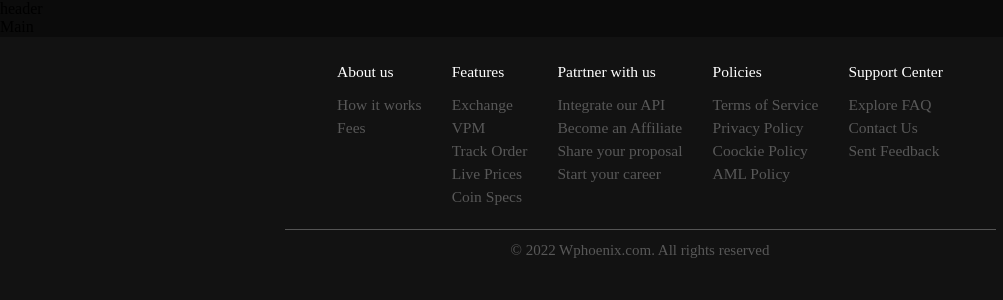
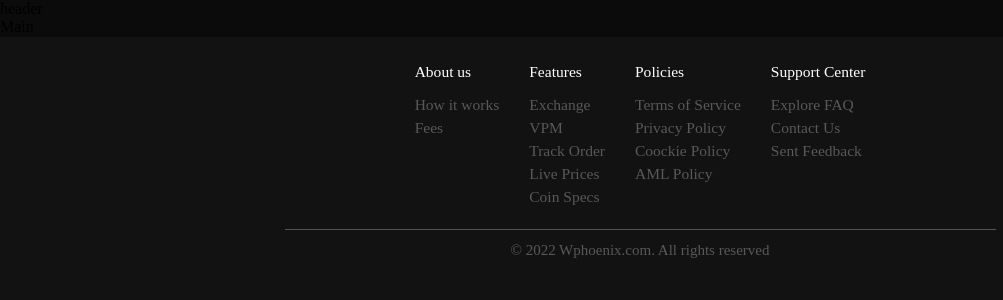
Before and after one commit to chyVacheck/white_proenix, a React (Create React App) app: page / in a window 1280 px wide. Shown: the top 300 px of the page, without its empty margins (0-1003 px from the left). Built offline with nearby package versions, Linux system fonts and the light colour scheme.

Commit message:
delete one column

```diff
--- a/src/components/Footer/Footer.js
+++ b/src/components/Footer/Footer.js
@@ -22,11 +22,6 @@ function Footer() {
           />
 
           <FooterInfoColumn
-            title='Patrtner with us'
-            links={['Integrate our API', 'Become an Affiliate', 'Share your proposal', 'Start your career']}
-          />
-
-          <FooterInfoColumn
             title='Policies'
             links={['Terms of Service', 'Privacy Policy', 'Coockie Policy', 'AML Policy']}
           />
```
